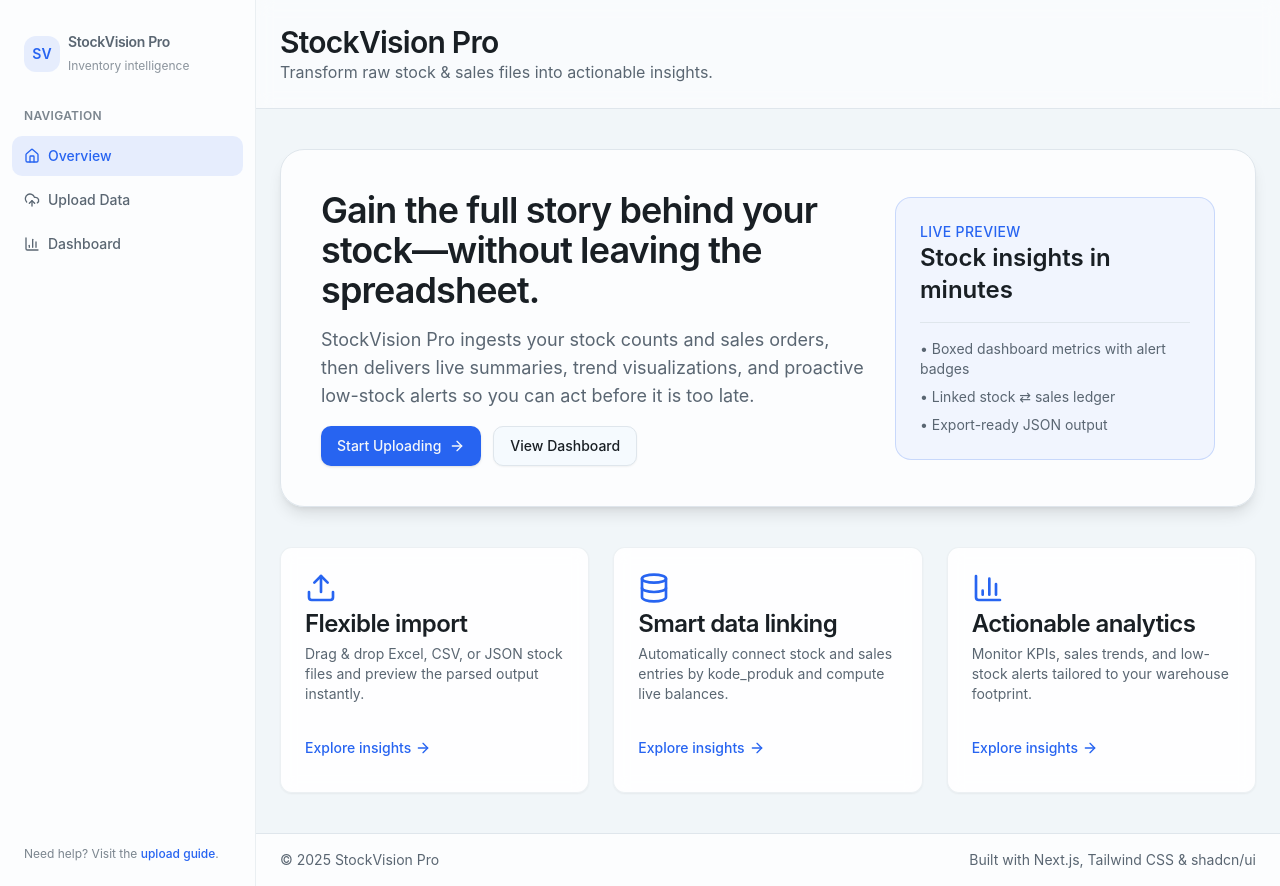
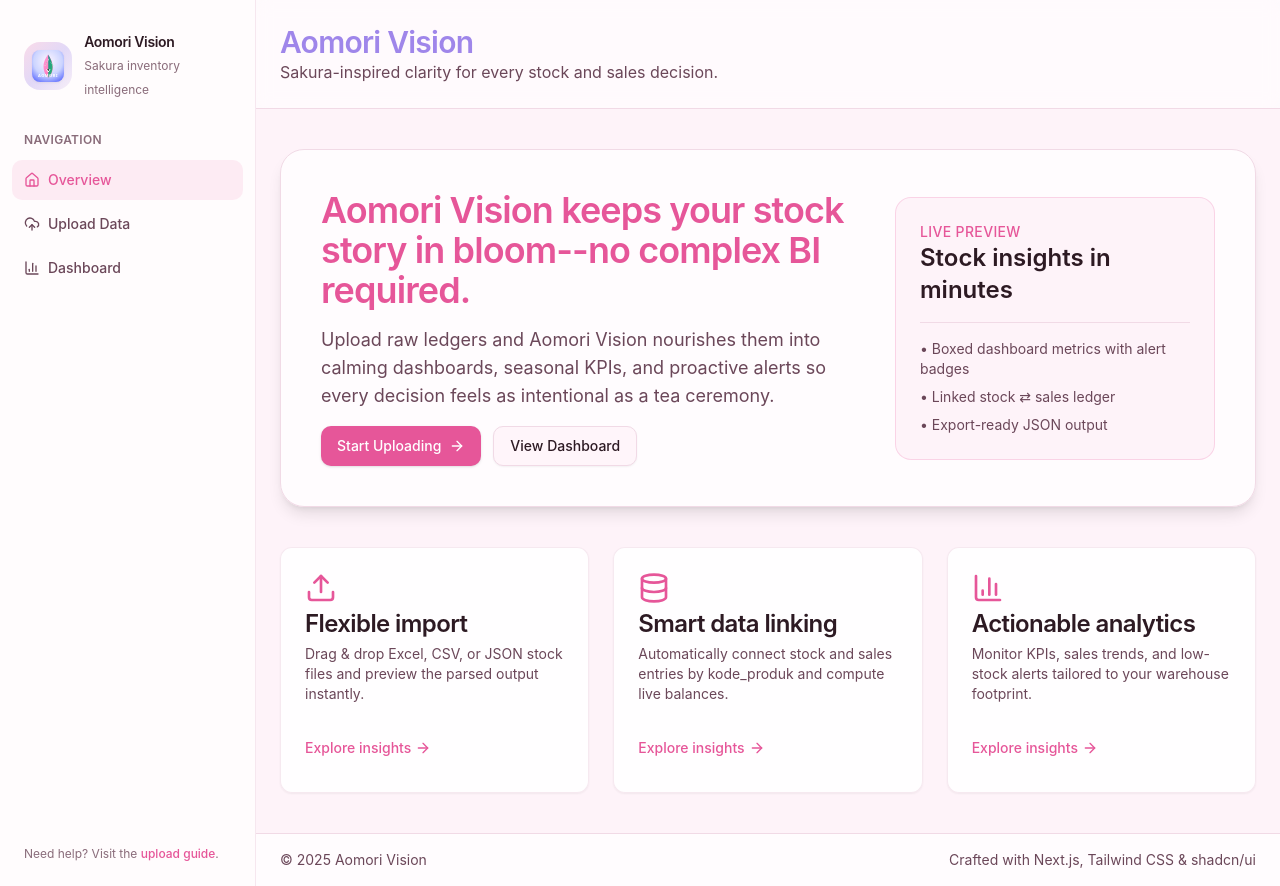
Before and after one commit to Bysonz07/omnichannel, a Next.js app: page / in a window 1280 px wide. Built offline with nearby package versions, Linux system fonts and the light colour scheme; a web font is replaced by a local one.

Commit message:
Change theme collor pallete

```diff
--- a/app/globals.css
+++ b/app/globals.css
@@ -6,67 +6,67 @@
 
 :root {
   --font-sans: "TikTok Sans", "Inter", system-ui, -apple-system, BlinkMacSystemFont, "Segoe UI", sans-serif;
-  --background: 210 90% 98%;
-  --foreground: 210 19% 12%;
+  --background: 330 100% 98%;
+  --foreground: 332 26% 14%;
 
-  --muted: 210 14% 89%;
-  --muted-foreground: 210 12% 40%;
+  --muted: 333 48% 95%;
+  --muted-foreground: 330 20% 35%;
 
   --popover: 0 0% 100%;
-  --popover-foreground: 210 19% 12%;
+  --popover-foreground: 332 26% 14%;
 
   --card: 0 0% 100%;
-  --card-foreground: 210 19% 12%;
+  --card-foreground: 332 26% 14%;
 
-  --border: 210 26% 90%;
-  --input: 210 26% 90%;
+  --border: 330 44% 90%;
+  --input: 330 44% 90%;
 
-  --primary: 222 88% 55%;
-  --primary-foreground: 210 33% 97%;
+  --primary: 332 74% 62%;
+  --primary-foreground: 0 0% 100%;
 
-  --secondary: 213 34% 93%;
-  --secondary-foreground: 222 47% 23%;
+  --secondary: 285 42% 90%;
+  --secondary-foreground: 285 28% 30%;
 
-  --accent: 209 100% 60%;
-  --accent-foreground: 210 17% 15%;
+  --accent: 255 70% 72%;
+  --accent-foreground: 258 33% 16%;
 
-  --destructive: 0 84% 60%;
-  --destructive-foreground: 0 0% 98%;
+  --destructive: 356 70% 55%;
+  --destructive-foreground: 0 0% 100%;
 
-  --ring: 221 83% 53%;
+  --ring: 332 74% 62%;
 
   --radius: 0.75rem;
 }
 
 .dark {
-  --background: 222 47% 10%;
-  --foreground: 213 31% 91%;
+  --background: 315 32% 10%;
+  --foreground: 330 40% 96%;
 
-  --muted: 217 33% 17%;
-  --muted-foreground: 215 20% 65%;
+  --muted: 315 25% 20%;
+  --muted-foreground: 330 20% 75%;
 
-  --popover: 222 47% 12%;
-  --popover-foreground: 213 31% 91%;
+  --popover: 315 28% 12%;
+  --popover-foreground: 330 40% 96%;
 
-  --card: 222 47% 12%;
-  --card-foreground: 213 31% 91%;
+  --card: 315 28% 12%;
+  --card-foreground: 330 40% 96%;
 
-  --border: 217 34% 18%;
-  --input: 217 34% 18%;
+  --border: 315 23% 25%;
+  --input: 315 23% 25%;
 
-  --primary: 221 83% 53%;
-  --primary-foreground: 210 33% 97%;
+  --primary: 330 70% 70%;
+  --primary-foreground: 315 30% 12%;
 
-  --secondary: 217 33% 17%;
-  --secondary-foreground: 213 31% 91%;
+  --secondary: 275 45% 35%;
+  --secondary-foreground: 330 40% 92%;
 
-  --accent: 215 20% 65%;
-  --accent-foreground: 222 47% 12%;
+  --accent: 255 65% 60%;
+  --accent-foreground: 315 38% 12%;
 
-  --destructive: 0 72% 51%;
-  --destructive-foreground: 210 33% 97%;
+  --destructive: 0 70% 60%;
+  --destructive-foreground: 315 35% 98%;
 
-  --ring: 221 83% 53%;
+  --ring: 330 70% 70%;
 }
 
 @layer base {
--- a/app/layout.tsx
+++ b/app/layout.tsx
@@ -5,9 +5,9 @@
 import { Button } from "@/components/ui/button";
 
 export const metadata: Metadata = {
-  title: "StockVision Pro",
+  title: "Aomori Vision",
   description:
-    "Upload stock and sales data, visualize trends, and monitor low inventory with StockVision Pro."
+    "Aomori Vision blends sakura-inspired design with live stock & sales insights to keep your operations serene."
 };
 
 export default function RootLayout({
@@ -24,9 +24,9 @@
             <header className="border-b border-border bg-card/80 backdrop-blur supports-[backdrop-filter]:bg-card/60">
               <div className="mx-auto flex w-full max-w-6xl flex-col gap-3 px-6 py-6">
                 <div>
-                  <h1 className="text-3xl font-semibold tracking-tight">StockVision Pro</h1>
+                  <h1 className="text-3xl font-semibold tracking-tight text-accent">Aomori Vision</h1>
                   <p className="text-muted-foreground">
-                    Transform raw stock &amp; sales files into actionable insights.
+                    Sakura-inspired clarity for every stock and sales decision.
                   </p>
                 </div>
                 <div className="flex gap-2 md:hidden">
@@ -47,8 +47,8 @@
             </main>
             <footer className="border-t border-border bg-card/80 py-4 text-sm text-muted-foreground">
               <div className="mx-auto flex w-full max-w-6xl items-center justify-between px-6">
-                <span>&copy; {new Date().getFullYear()} StockVision Pro</span>
-                <span>Built with Next.js, Tailwind CSS &amp; shadcn/ui</span>
+                <span>&copy; {new Date().getFullYear()} Aomori Vision</span>
+                <span>Crafted with Next.js, Tailwind CSS &amp; shadcn/ui</span>
               </div>
             </footer>
           </div>
--- a/app/page.tsx
+++ b/app/page.tsx
@@ -29,12 +29,12 @@
       <section className="rounded-3xl border border-border bg-card/80 p-10 shadow-lg">
         <div className="flex flex-col gap-6 md:flex-row md:items-center md:justify-between">
           <div className="max-w-xl space-y-4">
-            <h2 className="text-4xl font-semibold tracking-tight">
-              Gain the full story behind your stock—without leaving the spreadsheet.
+            <h2 className="text-4xl font-semibold tracking-tight text-primary">
+              Aomori Vision keeps your stock story in bloom--no complex BI required.
             </h2>
             <p className="text-lg text-muted-foreground">
-              StockVision Pro ingests your stock counts and sales orders, then delivers live summaries,
-              trend visualizations, and proactive low-stock alerts so you can act before it is too late.
+              Upload raw ledgers and Aomori Vision nourishes them into calming dashboards, seasonal KPIs,
+              and proactive alerts so every decision feels as intentional as a tea ceremony.
             </p>
             <div className="flex flex-wrap gap-3">
               <Button asChild>
--- a/components/AppSidebar.tsx
+++ b/components/AppSidebar.tsx
@@ -1,9 +1,11 @@
 "use client";
 
+import Image from "next/image";
 import Link from "next/link";
 import { usePathname } from "next/navigation";
 import { BarChart3, Home, UploadCloud } from "lucide-react";
 
+import AomoriLogo from "@/../public/aomori-logo.svg";
 import { Button } from "@/components/ui/button";
 import { cn } from "@/lib/utils";
 
@@ -30,13 +32,20 @@
 
   return (
     <aside className="hidden border-r border-border/60 bg-card/70 pb-6 pt-8 md:flex md:w-64 md:flex-col">
-      <div className="flex items-center gap-2 px-6 pb-8">
-        <span className="flex h-9 w-9 items-center justify-center rounded-xl bg-primary/10 text-sm font-semibold text-primary">
-          SV
-        </span>
+      <div className="flex items-center gap-3 px-6 pb-8">
+        <div className="rounded-2xl bg-gradient-to-br from-primary/20 via-accent/30 to-secondary/40 p-2">
+          <Image
+            src={AomoriLogo}
+            width={36}
+            height={36}
+            alt="Aomori Vision emblem"
+            className="drop-shadow-sm"
+            priority
+          />
+        </div>
         <div>
-          <p className="text-sm font-semibold tracking-tight text-muted-foreground">StockVision Pro</p>
-          <span className="text-xs text-muted-foreground/70">Inventory intelligence</span>
+          <p className="text-sm font-semibold tracking-tight text-foreground">Aomori Vision</p>
+          <span className="text-xs text-muted-foreground/80">Sakura inventory intelligence</span>
         </div>
       </div>
       <nav className="flex flex-1 flex-col gap-1 px-3">
--- /dev/null
+++ b/svg.d.ts
@@ -0,0 +1,4 @@
+declare module "*.svg" {
+  const content: import("next/dist/shared/lib/get-img-props").StaticImport;
+  export default content;
+}
```
Also changed, not shown: app/icon.svg (added), public/aomori-logo.svg (added).
